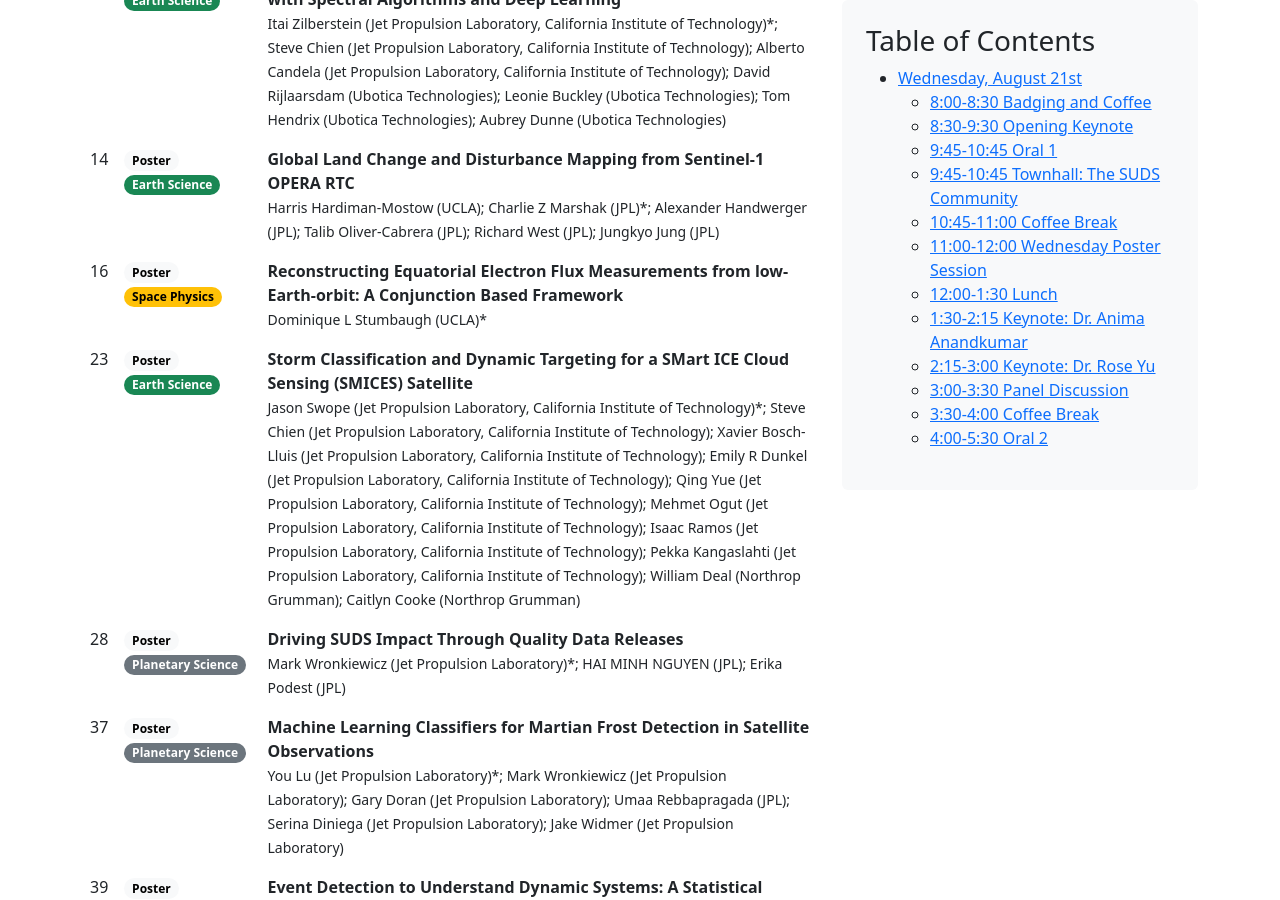
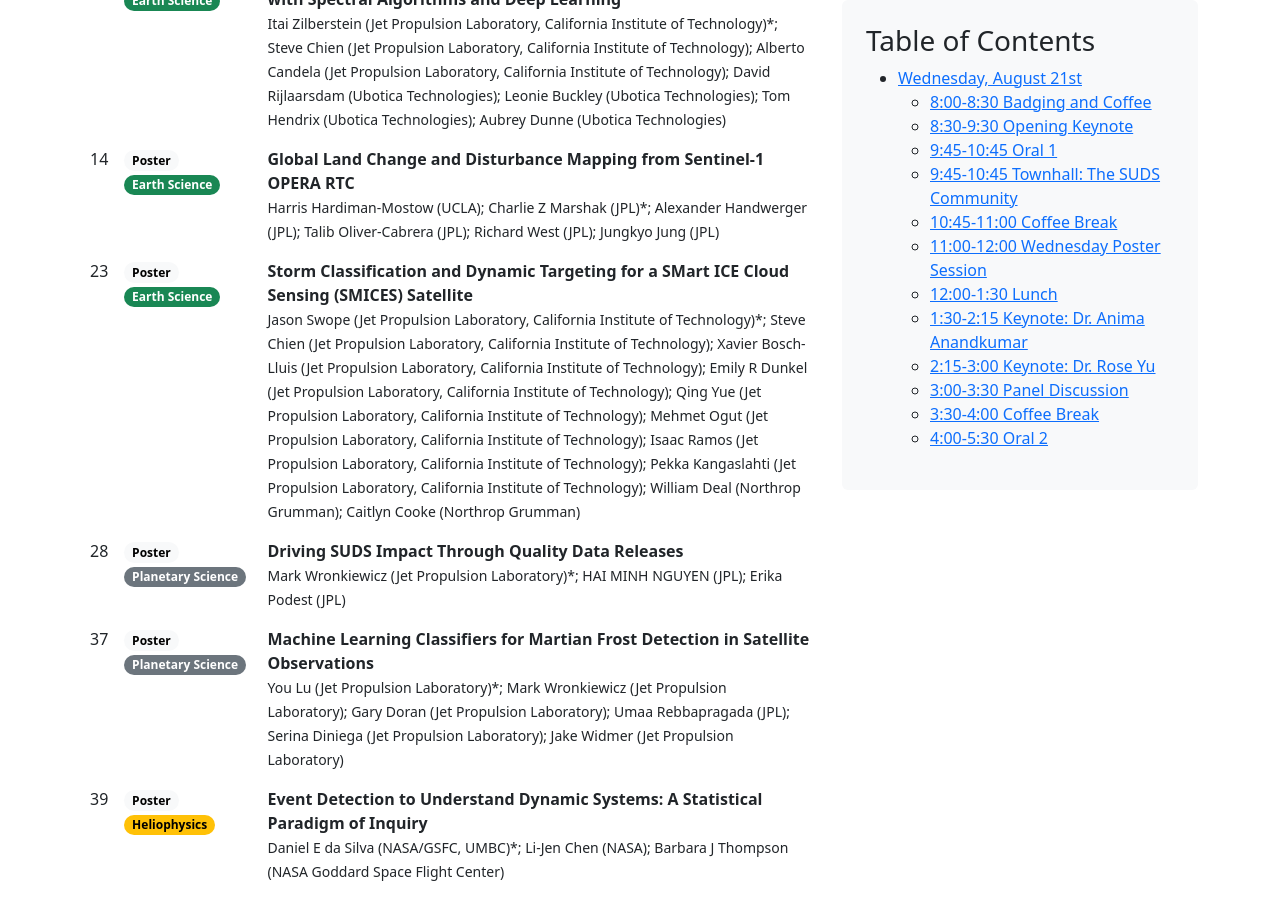
Before and after one commit to JPLMLIA/sudsconf, a Jekyll site: the page built from program/conf-d1.md, in a window 1280 px wide and 900 px high, scrolled down 1532 px. Built offline with Jekyll 4.4.1, drawn with Linux system fonts in a browser that asks for light colours; a script that is not in the unit is left out; comment, search, counter and statistics services are not loaded.

Commit message:
Withdrawn poster

```diff
--- a/program/conf-d1.md
+++ b/program/conf-d1.md
@@ -50,7 +50,6 @@ toc: True
 | - | - | - |
 | 13 | <poster-tag/> <es-tag/> | **Demonstrating Onboard Inference for Earth Science Applications with Spectral Algorithms and Deep Learning** <br> <small> Itai Zilberstein (Jet Propulsion Laboratory, California Institute of Technology)*; Steve Chien (Jet Propulsion Laboratory, California Institute of Technology); Alberto Candela (Jet Propulsion Laboratory, California Institute of Technology); David Rijlaarsdam (Ubotica Technologies); Leonie Buckley (Ubotica Technologies); Tom Hendrix (Ubotica Technologies); Aubrey Dunne (Ubotica Technologies) </small> |
 | 14 | <poster-tag/> <es-tag/> | **Global Land Change and Disturbance Mapping from Sentinel-1 OPERA RTC** <br> <small> Harris Hardiman-Mostow (UCLA); Charlie Z Marshak (JPL)*; Alexander Handwerger (JPL); Talib Oliver-Cabrera (JPL); Richard West (JPL); Jungkyo Jung (JPL) </small> |
-| 16 | <poster-tag/> <sp-tag/> | **Reconstructing Equatorial Electron Flux Measurements from low-Earth-orbit: A Conjunction Based Framework** <br> <small> Dominique L Stumbaugh (UCLA)* </small> |
 | 23 | <poster-tag/> <es-tag/> | **Storm Classification and Dynamic Targeting for a SMart ICE Cloud Sensing (SMICES) Satellite** <br> <small> Jason Swope (Jet Propulsion Laboratory, California Institute of Technology)*; Steve Chien (Jet Propulsion Laboratory, California Institute of Technology); Xavier Bosch-Lluis (Jet Propulsion Laboratory, California Institute of Technology); Emily R Dunkel (Jet Propulsion Laboratory, California Institute of Technology); Qing Yue (Jet Propulsion Laboratory, California Institute of Technology); Mehmet Ogut (Jet Propulsion Laboratory, California Institute of Technology); Isaac Ramos (Jet Propulsion Laboratory, California Institute of Technology); Pekka Kangaslahti (Jet Propulsion Laboratory, California Institute of Technology); William Deal (Northrop Grumman); Caitlyn Cooke (Northrop Grumman) </small> |
 | 28 | <poster-tag/> <ps-tag/> | **Driving SUDS Impact Through Quality Data Releases** <br> <small> Mark Wronkiewicz (Jet Propulsion Laboratory)*; HAI MINH NGUYEN (JPL); Erika Podest (JPL) </small> |
 | 37 | <poster-tag/> <ps-tag/> | **Machine Learning Classifiers for Martian Frost Detection in Satellite Observations** <br> <small> You Lu (Jet Propulsion Laboratory)*; Mark Wronkiewicz (Jet Propulsion Laboratory); Gary Doran (Jet Propulsion Laboratory); Umaa Rebbapragada (JPL); Serina Diniega (Jet Propulsion Laboratory); Jake Widmer (Jet Propulsion Laboratory) </small> |
```
